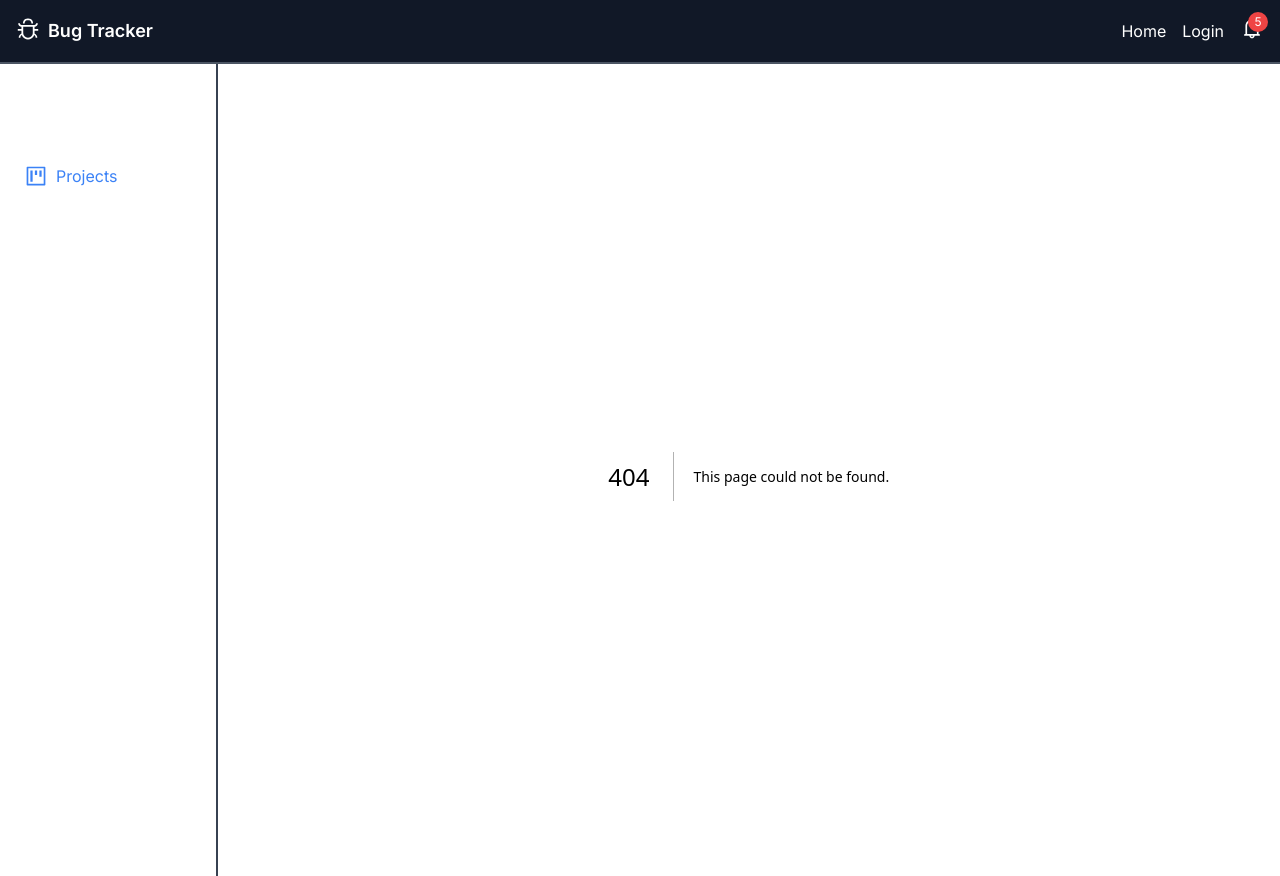
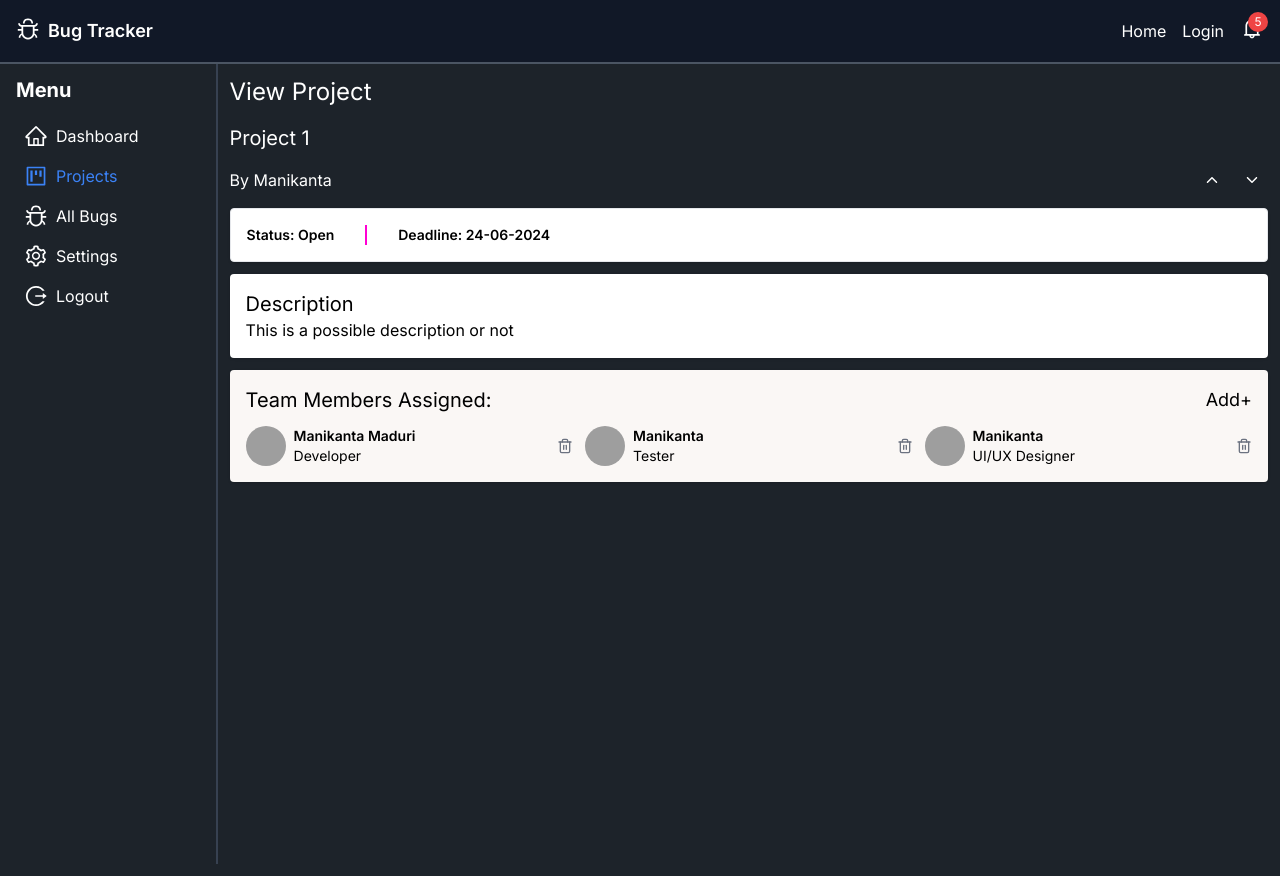
Before and after one commit to manimaduri/bug-tracker_ui, a Next.js app: page /projects/1 in a window 1280 px wide. Before the commit this address had no page. Built offline with nearby package versions, Linux system fonts and the light colour scheme; grey boxes are pictures that could not be loaded.

Commit message:
new view project page and misc changes

```diff
--- /dev/null
+++ b/app/projects/[id]/page.tsx
@@ -0,0 +1,20 @@
+import BreadCrumb from '@/components/common/BreadCrumb';
+import ProjectDetails from '@/components/project-details';
+import { Metadata } from 'next'
+import React from 'react'
+
+export const metadata : Metadata = {
+    title: 'View Project - Bug Tracker',
+    description: 'Projects page'
+};
+
+const ProjectsPage = () => {
+  return (
+    <>
+    <BreadCrumb title="View Project" />
+    <ProjectDetails/>
+    </>
+  )
+}
+
+export default ProjectsPage
--- a/app/projects/create-project/page.tsx
+++ b/app/projects/create-project/page.tsx
@@ -1,5 +1,5 @@
 import BreadCrumb from "@/components/common/BreadCrumb";
-import CreateProject from "@/components/create-project/Index";
+import CreateProject from "@/components/new-project";
 import { Metadata } from "next";
 import React from "react";
 
--- /dev/null
+++ b/components/project-details/index.tsx
@@ -0,0 +1,116 @@
+"use client";
+import React from "react";
+import { IoIosArrowUp, IoIosArrowDown } from "react-icons/io";
+import Image from "next/image";
+import { FiTrash2 } from "react-icons/fi";
+
+
+
+const ProjectDetails = () => {
+  return (
+    <>
+      <h3 className="text-xl">Project 1</h3>
+      <div className="grid grid-cols-3 lg:grid-cols-2 gap-2 items-center mt-3">
+        <span className="col-span-2 lg:col-span-1 flex flex-row ">
+          <span className="flex-grow">By Manikanta</span>
+        </span>
+
+        <div className="flex gap-2 items-center col-span-1 justify-self-end">
+          <div className="tooltip tooltip-info" data-tip="Previous">
+            <button className="p-2">
+              <IoIosArrowUp />
+            </button>
+          </div>
+          <div className="tooltip tooltip-info" data-tip="Next">
+            <button className="p-2">
+              <IoIosArrowDown />
+            </button>
+          </div>
+        </div>
+      </div>
+      <div
+        className="flex flex-row gap-2 my-3  border p-4 text-black rounded shadow"
+        data-theme="light"
+      >
+        <span className="text-sm font-semibold">Status: Open</span>
+        <div className="divider divider-secondary divider-horizontal"></div>
+        <span className="text-sm font-semibold">Deadline: 24-06-2024</span>
+      </div>
+      <div className="rounded text-black shadow p-4 " data-theme="light">
+        <h3 className="text-xl">Description</h3>
+
+        <p>This is a possible description or not</p>
+      </div>
+      <div className="rounded text-black shadow p-4 my-3" data-theme="cupcake">
+        <div className="flex flex-row flex-wrap justify-between gap-2">
+        <h3 className="text-xl mb-3">Team Members Assigned: </h3>
+        <h3 className="text-lg mb-3">Add+ </h3>
+        </div>
+        <div className="grid grid-cols-1 sm:grid-cols-2 md:grid-cols-3 gap-3 items-center">
+          <div className="col-span-1   items-center">
+            <div className="flex flex-row gap-2 items-center justify-between">
+              <Image
+                src="https://daisyui.com/images/stock/photo-1534528741775-53994a69daeb.jpg"
+                alt="avatar"
+                width={40}
+                height={40}
+                className="rounded-full w-10 h-10"
+              />
+              <div className="flex-grow">
+                <p className="text-sm font-semibold">Manikanta Maduri</p>
+                <p className="text-sm">Developer</p>
+              </div>
+              <div className="flex flex-row gap-2">
+                <button className="text-gray-500 hover:text-gray-700">
+                  <FiTrash2 size={16} />
+                </button>
+              </div>
+            </div>
+          </div>
+          <div className="col-span-1   items-center">
+            <div className="flex flex-row gap-2 items-center justify-between">
+              <Image
+                src="https://daisyui.com/images/stock/photo-1534528741775-53994a69daeb.jpg"
+                alt="avatar"
+                width={40}
+                height={40}
+                className="rounded-full w-10 h-10"
+              />
+              <div className="flex-grow">
+                <p className="text-sm font-semibold">Manikanta</p>
+                <p className="text-sm">Tester</p>
+              </div>
+              <div className="flex flex-row gap-2">
+                <button className="text-gray-500 hover:text-gray-700">
+                  <FiTrash2 size={16} />
+                </button>
+              </div>
+            </div>
+          </div>
+          <div className="col-span-1   items-center">
+            <div className="flex flex-row gap-2 items-center justify-between">
+              <Image
+                src="https://daisyui.com/images/stock/photo-1534528741775-53994a69daeb.jpg"
+                alt="avatar"
+                width={40}
+                height={40}
+                className="rounded-full w-10 h-10"
+              />
+              <div className="flex-grow">
+                <p className="text-sm font-semibold">Manikanta</p>
+                <p className="text-sm">UI/UX Designer</p>
+              </div>
+              <div className="flex flex-row gap-2">
+                <button className="text-gray-500 hover:text-gray-700">
+                  <FiTrash2 size={16} />
+                </button>
+              </div>
+            </div>
+          </div>
+        </div>
+      </div>
+    </>
+  );
+};
+
+export default ProjectDetails;
```
Also changed, not shown: components/new-project/index.tsx (renamed from components/create-project/Index.tsx).
